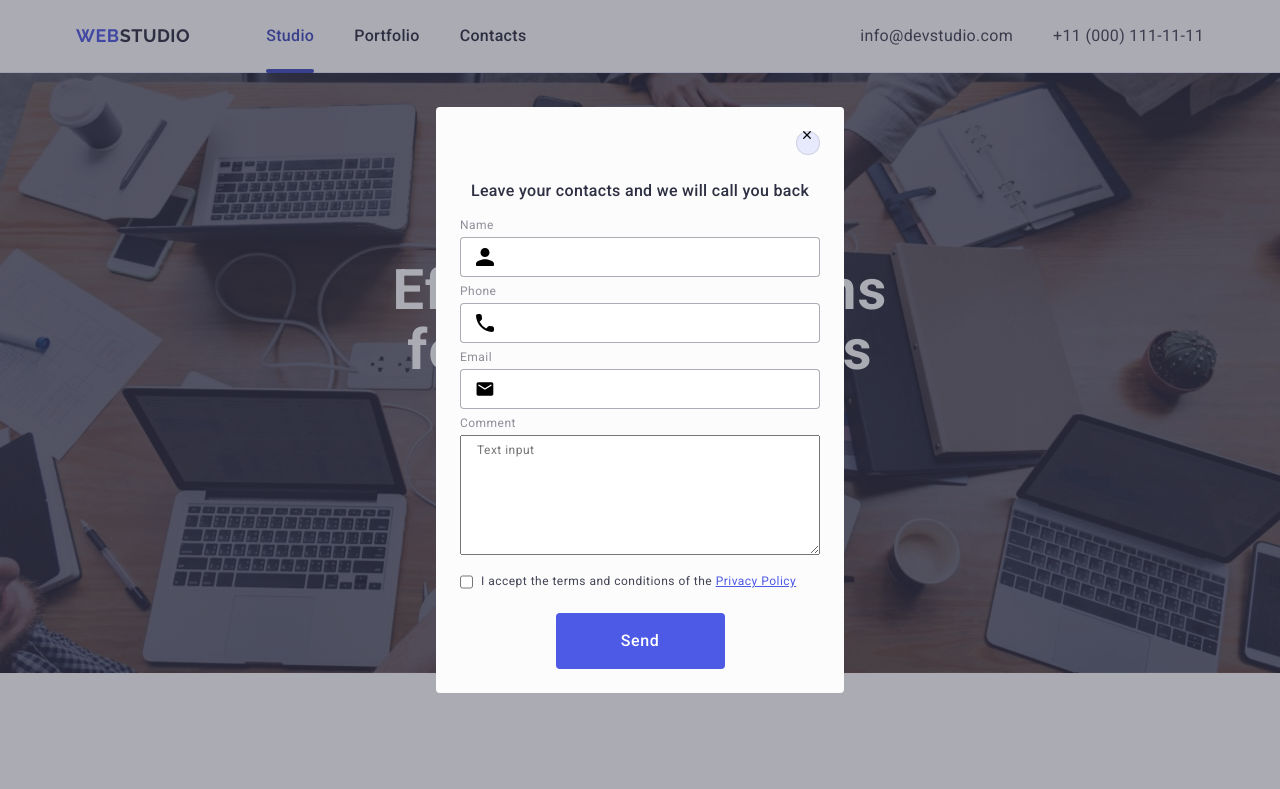
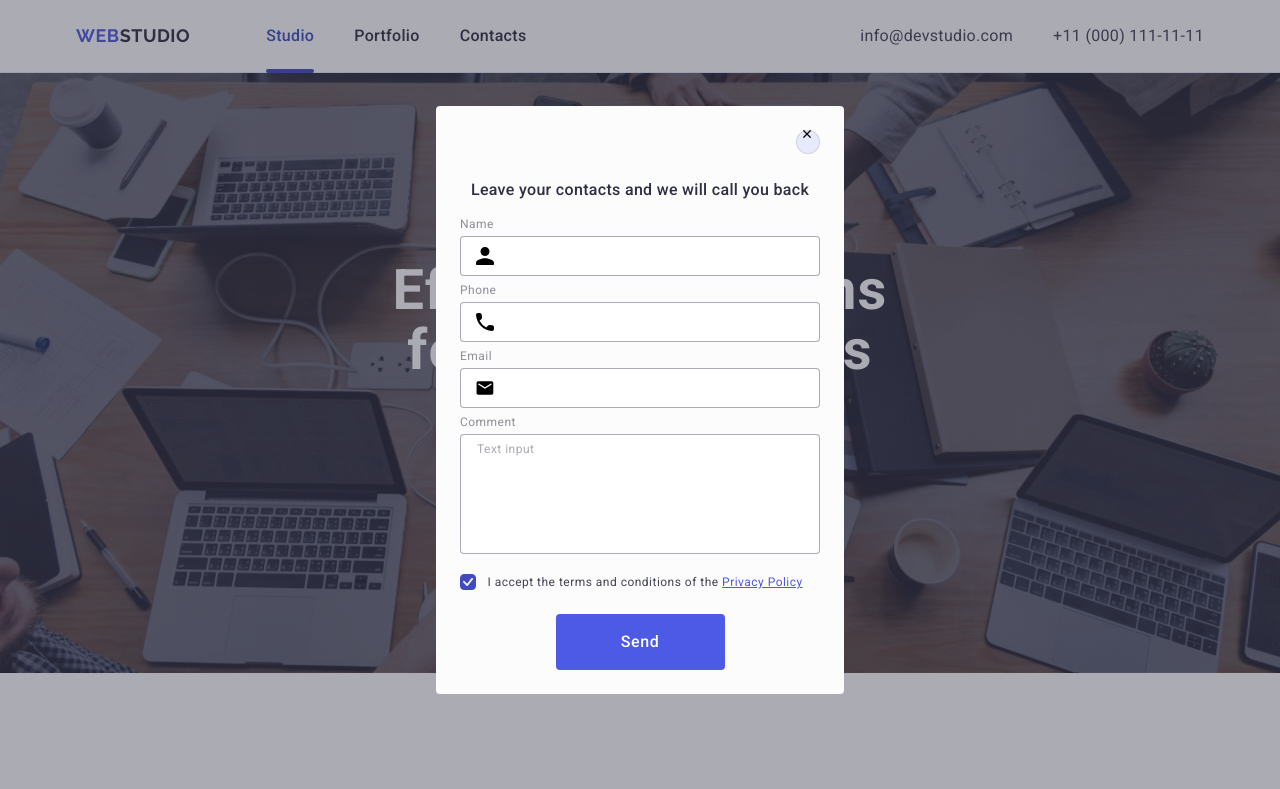
Before and after one commit to Yilchik/goit-markup-hw-05, a plain HTML site: page index.html in a window 1280 px wide. Shown: the top 789 px of the page. Drawn offline with nearby package versions, Linux system fonts and the light colour scheme.

Commit message:
hw5 model2

```diff
--- a/css/styles.css
+++ b/css/styles.css
@@ -132,6 +132,8 @@ h1 {
 }
 
 .button {
+  min-width: 169px;
+  min-height: 56px;
   background-color: #4d5ae5;
   color: #ffffff;
   text-align: center;
@@ -387,8 +389,7 @@ img {
 
 .portfolio-foto:hover .overlay {
   transform: translateY(0);
-
-  transition: transform box-shadow 250ms cubic-bezier(0.4, 0, 0.2, 1);
+  transition: transform 250ms cubic-bezier(0.4, 0, 0.2, 1);
 }
 
 .portfolio-text {
@@ -535,7 +536,7 @@ img {
   width: 100vw;
   height: 100vh;
   background-color: rgba(46, 47, 66, 0.4);
-  transition: opacity 300ms ease-in vvisibility 300ms ease-in;
+  transition: opacity 300ms ease-in, visibility 300ms ease-in;
   opacity: 0;
   visibility: hidden;
   pointer-events: none;
@@ -551,7 +552,6 @@ img {
   position: relative;
   width: 408px;
   min-height: 584px;
-  flex-shrink: 0;
   border-radius: 4px;
   background: #fcfcfc;
   padding: 24px;
@@ -559,21 +559,29 @@ img {
 }
 
 .modal-btn {
-  width: 24px;
-  height: 24px;
   position: absolute;
   top: 24px;
   right: 24px;
   display: flex;
   align-items: center;
   justify-content: center;
+  width: 24px;
+  height: 24px;
   background-color: #e7e9fc;
   border-radius: 50%;
   border: 1px solid rgba(0, 0, 0, 0.1);
+  transition: background-color 250ms cubic-bezier(0.4, 0, 0.2, 1);
 }
 
 .modal-btn-icon {
   stroke: currentColor;
+}
+
+.modal-btn:hover,
+.modal-btn:focus {
+  fill: #f4f4fd;
+  background-color: #404bbf;
+  border-color: #404bbf;
 }
 
 .modal-caption {
@@ -614,6 +622,7 @@ img {
 
 .form-input:focus {
   border-color: #4d5ae5;
+  transition: border-color 250ms cubic-bezier(0.4, 0, 0.2, 1);
 }
 
 .field-form-icon {
@@ -639,15 +648,26 @@ img {
 
 .form-comment {
   width: 100%;
-  resize: vertical;
-  min-height: 120px;
-  max-height: 180px;
-  color: rgba(46, 47, 66, 0.4);
+  resize: none;
+  height: 120px;
+  border-radius: 4px;
+  border: 1px solid rgba(46, 47, 66, 0.4);
   font-size: 12px;
   line-height: 1.16;
   letter-spacing: 0.04em;
   padding: 8px 16px;
   margin-bottom: 16px;
+  outline: transparent;
+  transition: border-color 250ms cubic-bezier(0.4, 0, 0.2, 1);
+}
+
+.form-comment::placeholder {
+  color: rgba(46, 47, 66, 0.4);
+}
+
+.form-comment:focus {
+  border-color: #4d5ae5;
+  transition: border-color 250ms cubic-bezier(0.4, 0, 0.2, 1);
 }
 
 .form-checkbox {
@@ -655,16 +675,44 @@ img {
   gap: 8px;
 }
 
-.form-checkbox-p {
+.form-btn {
+  margin-top: 24px;
+}
+
+.form-agreement {
+  display: block;
+  margin-bottom: 24px;
   font-size: 12px;
   letter-spacing: 0.04em;
+  user-select: none;
 }
 
-.form-privacy-policy {
+.form-agreement-checkbox {
+  display: inline-flex;
+  align-items: center;
+  justify-content: center;
+  width: 16px;
+  height: 16px;
+  border: 1px solid rgba(46, 47, 66, 0.4);
+  border-radius: 4px;
+  margin-right: 8px;
+}
+
+.form-agreement-icon {
+  opacity: 0;
+  fill: #f4f4fd;
+}
+
+.form-agreement-link {
   color: #4d5ae5;
   text-decoration-line: underline;
 }
 
-.form-btn {
-  margin-top: 24px;
+.checkbox:checked + .form-agreement-checkbox {
+  background-color: #404bbf;
+  border-color: #404bbf;
 }
+
+.checkbox:checked + .form-agreement-checkbox > .form-agreement-icon {
+  opacity: 1;
+}
--- a/index.html
+++ b/index.html
@@ -490,7 +490,7 @@
                 id="user-name"
                 name="user-name"
                 type="text" />
-              <svg class="field-icon" width="18" height="18">
+              <svg class="field-icon" width="18" height="24">
                 <use href="./images/icons.svg#icon-person"></use>
               </svg>
             </div>
@@ -503,7 +503,7 @@
                 id="user-phone"
                 name="user-phone"
                 type="tel" />
-              <svg class="field-icon" width="18" height="18">
+              <svg class="field-icon" width="18" height="24">
                 <use href="./images/icons.svg#icon-phone"></use>
               </svg>
             </div>
@@ -516,11 +516,12 @@
                 id="user-email"
                 name="user-email"
                 type="email" />
-              <svg class="field-icon" width="18" height="18">
+              <svg class="field-icon" width="18" height="24">
                 <use href="./images/icons.svg#icon-email"></use>
               </svg>
             </div>
           </div>
+          <div class="field">
             <label class="form-label" for="user-comment">Comment</label>
             <textarea
               class="form-comment"
@@ -528,12 +529,28 @@
               name="user-comment"
               rows="5"
               placeholder="Text input"></textarea>
-          <div class="form-checkbox">
+            <!-- <div class="form-checkbox">
               <input name="checkbox" type="checkbox" value="accept" />
               <p class="form-checkbox-p">
                 I accept the terms and conditions of the
                 <span class="form-privacy-policy">Privacy Policy</span>
               </p>
+            </div> -->
+            <label class="form-agreement">
+              <input
+                class="checkbox visually-hidden"
+                type="checkbox"
+                name="user-agreement"
+                value="false"
+                checked />
+              <span class="form-agreement-checkbox">
+                <svg class="form-agreement-icon" width="10" height="8">
+                  <use href="./images/icons.svg#icon-checkbox"></use>
+                </svg>
+              </span>
+              I accept the terms and conditions of the
+              <a class="form-agreement-link" href="">Privacy Policy</a>
+            </label>
           </div>
           <button type="submit" class="button form-btn">Send</button>
         </form>
```
Lines whose indentation alone changed are shown as unchanged.
